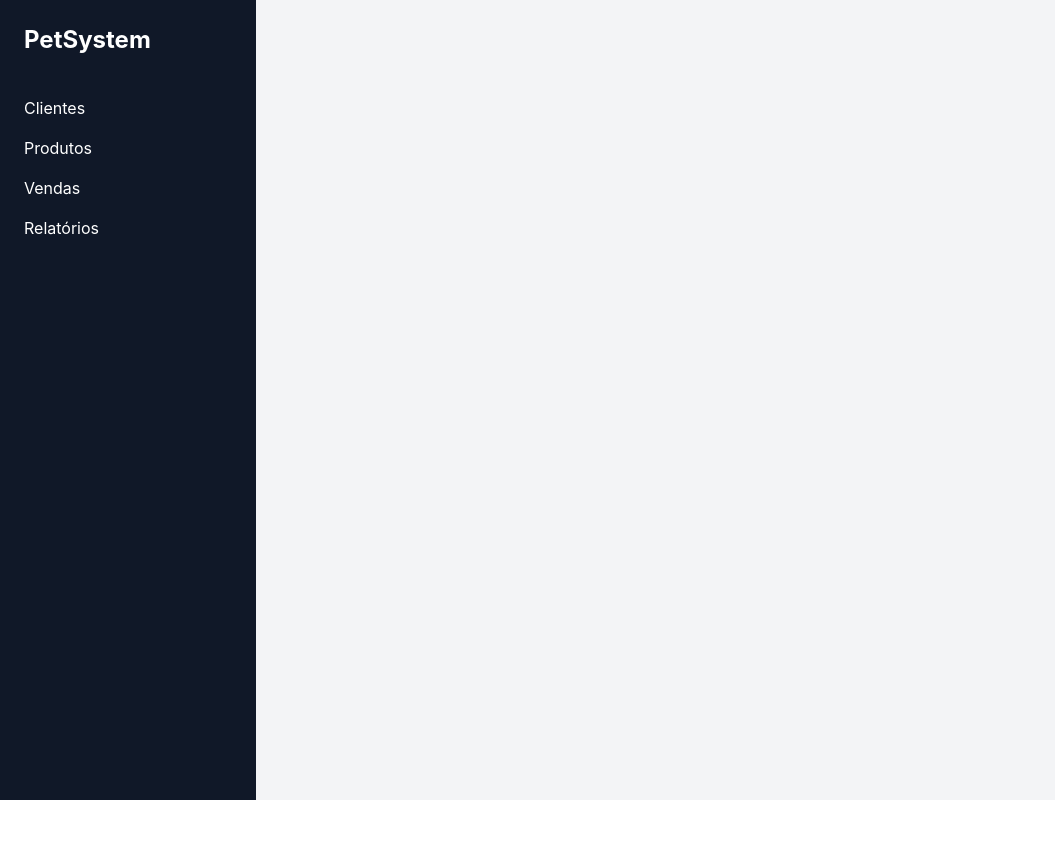
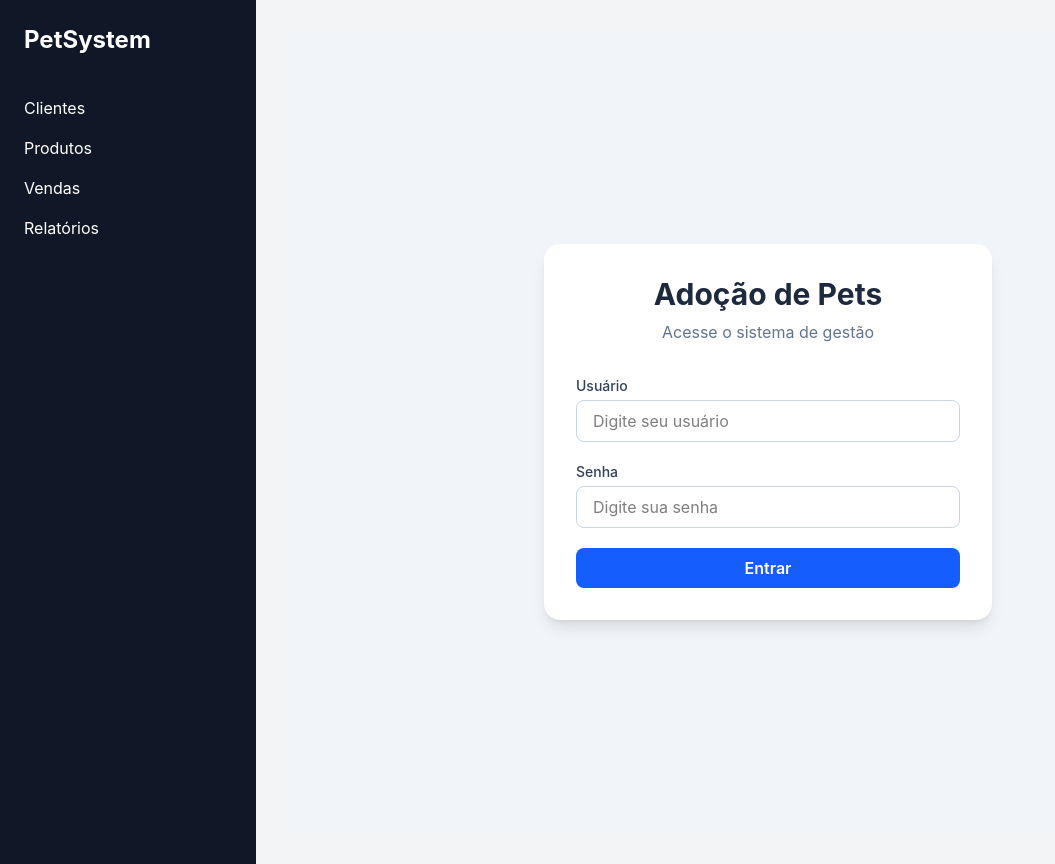
Before and after one commit to rodrigopepato/projeto-adocao-pets, a Vue app in the folder frontend/: page /login in a window 1280 px wide. Shown: the whole page, without its empty margins (0-1055 px from the left). Before the commit the page ends 800 px from the top, so only its background shows below. Built offline with nearby package versions, Linux system fonts and the light colour scheme.

Commit message:
feat: cria tela de login com autenticação JWT

```diff
--- a/frontend/src/router/index.js
+++ b/frontend/src/router/index.js
@@ -4,6 +4,7 @@ import ClientesView from '../views/ClientesView.vue'
 import ProdutosView from '../views/ProdutosView.vue'
 import VendasView   from '../views/VendasView.vue'
 import RelatoriosView from '../views/RelatoriosView.vue'
+import LoginView from '../views/LoginView.vue'
 
 const routes = [
   {
@@ -30,6 +31,11 @@ const routes = [
     name: 'relatorios',
     component: RelatoriosView,
   },
+  {
+    path: '/login',
+    name: 'login',
+    component: LoginView
+  },
 ]
 
 const router = createRouter({
--- /dev/null
+++ b/frontend/src/views/LoginView.vue
@@ -0,0 +1,91 @@
+<template>
+  <div class="min-h-screen flex items-center justify-center bg-slate-100 px-4">
+    <div class="w-full max-w-md bg-white rounded-2xl shadow-lg p-8">
+      <div class="mb-8 text-center">
+        <h1 class="text-3xl font-bold text-slate-800">
+          Adoção de Pets
+        </h1>
+        <p class="text-slate-500 mt-2">
+          Acesse o sistema de gestão
+        </p>
+      </div>
+
+      <form @submit.prevent="login" class="space-y-5">
+        <div>
+          <label class="block text-sm font-medium text-slate-700 mb-1">
+            Usuário
+          </label>
+          <input
+            v-model="username"
+            type="text"
+            class="w-full border border-slate-300 rounded-lg px-4 py-2 focus:outline-none focus:ring-2 focus:ring-blue-500"
+            placeholder="Digite seu usuário"
+            required
+          />
+        </div>
+
+        <div>
+          <label class="block text-sm font-medium text-slate-700 mb-1">
+            Senha
+          </label>
+          <input
+            v-model="password"
+            type="password"
+            class="w-full border border-slate-300 rounded-lg px-4 py-2 focus:outline-none focus:ring-2 focus:ring-blue-500"
+            placeholder="Digite sua senha"
+            required
+          />
+        </div>
+
+        <div
+          v-if="erro"
+          class="bg-red-50 border border-red-200 text-red-700 text-sm rounded-lg px-4 py-3"
+        >
+          {{ erro }}
+        </div>
+
+        <button
+          type="submit"
+          :disabled="carregando"
+          class="w-full bg-blue-600 hover:bg-blue-700 disabled:bg-blue-300 text-white font-semibold rounded-lg py-2 transition"
+        >
+          {{ carregando ? 'Entrando...' : 'Entrar' }}
+        </button>
+      </form>
+    </div>
+  </div>
+</template>
+
+<script setup>
+import { ref } from 'vue'
+import { useRouter } from 'vue-router'
+import axios from 'axios'
+
+const router = useRouter()
+
+const username = ref('')
+const password = ref('')
+const erro = ref('')
+const carregando = ref(false)
+
+async function login() {
+  erro.value = ''
+  carregando.value = true
+
+  try {
+    const response = await axios.post('http://127.0.0.1:8000/api/token/', {
+      username: username.value,
+      password: password.value
+    })
+
+    localStorage.setItem('access_token', response.data.access)
+    localStorage.setItem('refresh_token', response.data.refresh)
+
+    router.push('/relatorios')
+  } catch (error) {
+    erro.value = 'Usuário ou senha inválidos.'
+  } finally {
+    carregando.value = false
+  }
+}
+</script>
```
